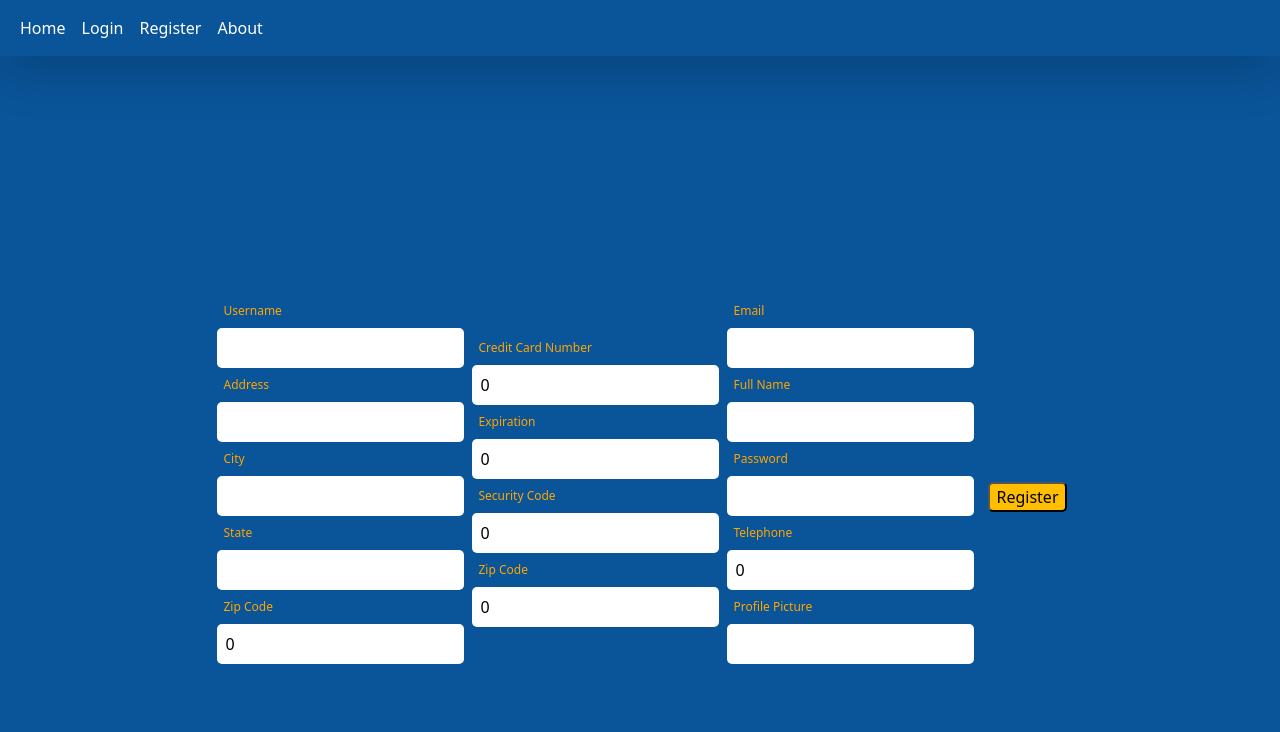
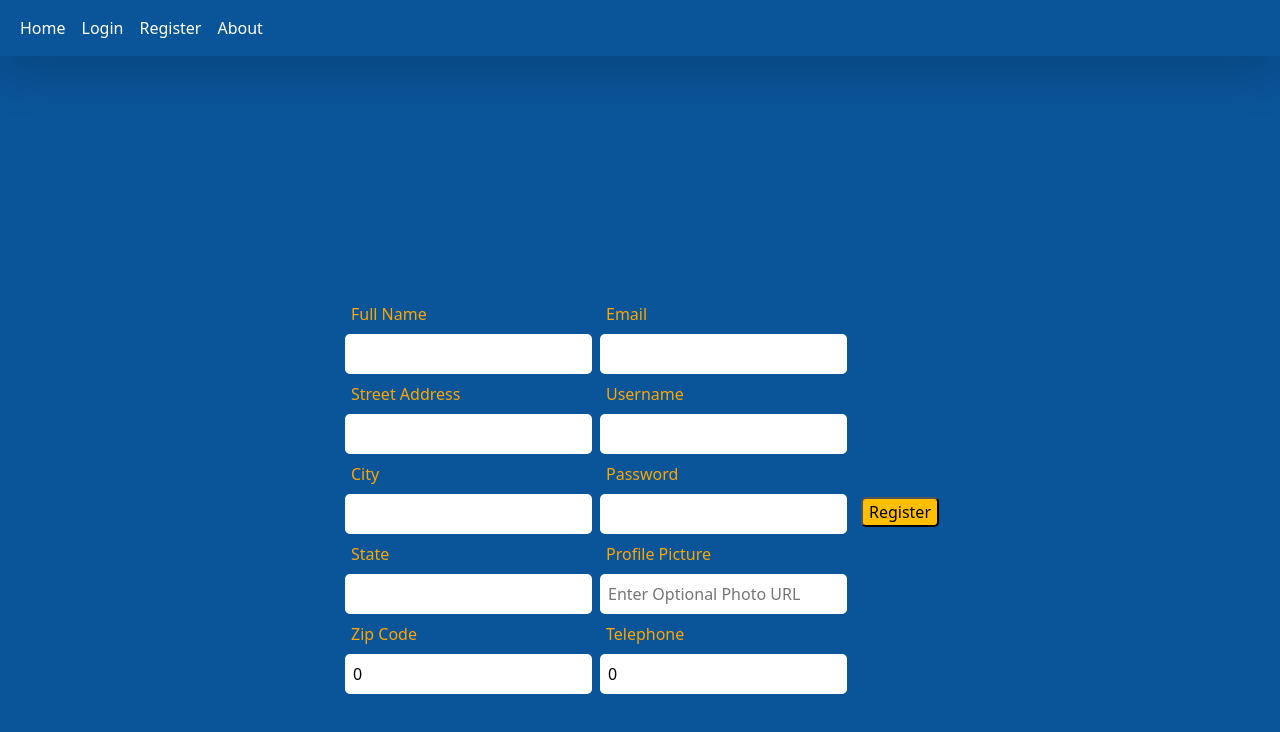
Before and after one commit to Gsned22/Project2-frontend, a React (Create React App) app: page /register in a window 1280 px wide. Shown: the top 732 px of the page. Built offline with nearby package versions, Linux system fonts and the light colour scheme; a web font is replaced by a local one.

Commit message:
updated Register and Login components

```diff
--- a/src/Login.tsx
+++ b/src/Login.tsx
@@ -35,7 +35,6 @@ function Login() {
             }
         } catch (err: any) {
             alert(err.response.data.message);
-            console.log(err.response.data.message);
         }
     }
 
--- a/src/Register.tsx
+++ b/src/Register.tsx
@@ -11,10 +11,6 @@ function Register() {
     const [city, setCity] = useState('');
     const [state, setState] = useState('');
     const [zipcode1, setZipcode1] = useState(0);
-    const [last4digits, setLast4Digits] = useState(0);
-    const [expiration, setExpiration] = useState(0);
-    const [security_code, setSecurityCode] = useState(0);
-    const [zipcode2, setZipcode2] = useState(0);
     const [email, setEmail] = useState('');
     const [full_name, setFullName] = useState('');
     const [profile_picture, setProfilePicture] = useState('');
@@ -29,12 +25,8 @@ function Register() {
                 'username': username,
                 'street_address': street_address,
                 'city': city, 'state': state, 'zipcode1': zipcode1,
-                'last4digits': last4digits, 'expiration': expiration,
-                'security_code': security_code,
-                'zipcode2': zipcode2, 'email': email,
-                'full_name': full_name, 'profile_picture': profile_picture,
+                'email': email, 'full_name': full_name, 'profile_picture': profile_picture,
                 'password': password, 'phone_number': phone_number
-
             });
 
             if (response.status === 200) {
@@ -44,12 +36,9 @@ function Register() {
                 alert(message);
                 return navigate('/login')
             }
-
-        } catch (err) {
-
-            alert(err)
+        } catch (err: any) {
+            alert(err.response.data.message);
         }
-
     }
 
     return (
@@ -57,40 +46,29 @@ function Register() {
         <Container>
             <Wrapper>
                 <Form onSubmit={(event: any) => {event.preventDefault()}} >
-
                     <InputWrapper>
-                        <Label htmlFor='username' >Username</Label>
-                        <Input value={username} type='text' id='username' name='username' onChange={(e) => { setUsername(e.currentTarget.value) }} />
-                        <Label htmlFor='address' >Address</Label>
-                        <Input value={street_address} type='text' id='street_address' name='street_address' onChange={(e) => { setStreetAddress(e.currentTarget.value) }} />
+                        <Label htmlFor='password' >Full Name</Label>
+                        <Input value={full_name} type='text' id='full_name' name='full_name' required onChange={(e) => { setFullName(e.currentTarget.value) }} />
+                        <Label htmlFor='address' >Street Address</Label>
+                        <Input value={street_address} type='text' id='street_address' required name='street_address' onChange={(e) => { setStreetAddress(e.currentTarget.value) }} />
                         <Label htmlFor='city' >City</Label>
-                        <Input value={city} type='text' id='city' name='city' onChange={(e) => { setCity(e.currentTarget.value) }} />
+                        <Input value={city} type='text' id='city' name='city' required onChange={(e) => { setCity(e.currentTarget.value) }} />
                         <Label htmlFor='state' >State</Label>
-                        <Input value={state} type='text' id='state' name='state' onChange={(e) => { setState(e.currentTarget.value) }} />
+                        <Input value={state} type='text' id='state' name='state' required onChange={(e) => { setState(e.currentTarget.value) }} />
                         <Label htmlFor='zip_code1' >Zip Code</Label>
-                        <Input value={zipcode1} type='number' id='zip_code1' name='zip_code1' onChange={(e) => { setZipcode1(Number(e.currentTarget.value)) }} />
-                    </InputWrapper>
-                    <InputWrapper>
-                        <Label htmlFor='credit_card_number' >Credit Card Number</Label>
-                        <Input value={last4digits} type='number' id='credit_card_info' name='credit_card_info' onChange={(e) => { setLast4Digits(Number(e.currentTarget.value)) }} />
-                        <Label htmlFor='expiration' >Expiration</Label>
-                        <Input value={expiration} type='number' id='expiration' name='expiration' onChange={(e) => { setExpiration(Number(e.currentTarget.value)) }} />
-                        <Label htmlFor='security_code' >Security Code</Label>
-                        <Input value={security_code} type='number' id='security_code' name='security_code' onChange={(e) => { setSecurityCode(Number(e.currentTarget.value)) }} />
-                        <Label htmlFor='zip_code2' >Zip Code</Label>
-                        <Input value={zipcode2} type='number' id='zip_code2' name='zip_code2' onChange={(e) => { setZipcode2(Number(e.currentTarget.value)) }} />
+                        <Input value={zipcode1} type='number' id='zip_code1' name='zip_code1' required onChange={(e) => { setZipcode1(Number(e.currentTarget.value)) }} />
                     </InputWrapper>
                     <InputWrapper>
                         <Label htmlFor='email' >Email</Label>
-                        <Input value={email} type='text' id='email' name='email' onChange={(e) => { setEmail(e.currentTarget.value) }} />
-                        <Label htmlFor='password' >Full Name</Label>
-                        <Input value={full_name} type='text' id='full_name' name='full_name' onChange={(e) => { setFullName(e.currentTarget.value) }} />
+                        <Input value={email} type='text' id='email' name='email' required onChange={(e) => { setEmail(e.currentTarget.value) }} />
+                        <Label htmlFor='username' >Username</Label>
+                        <Input value={username} type='text' id='username' name='username' required onChange={(e) => { setUsername(e.currentTarget.value) }} />
                         <Label htmlFor='password' >Password</Label>
-                        <Input value={password} type='password' id='password' name='password' onChange={(e) => { setPassword(e.currentTarget.value) }} />
+                        <Input value={password} type='password' id='password' name='password' required onChange={(e) => { setPassword(e.currentTarget.value) }} />
+                        <Label htmlFor='profile_picture' >Profile Picture</Label>
+                        <Input value={profile_picture} type='text' id='profile_picture' name='profile_picture' placeholder='Enter Optional Photo URL' onChange={(e) => { setProfilePicture(e.currentTarget.value) }} />
                         <Label htmlFor='phone_number' >Telephone</Label>
                         <Input value={phone_number} type='number' id='phone_number' name='phone_number' onChange={(e) => { setPhoneNumber(Number(e.currentTarget.value)) }} />
-                        <Label htmlFor='profile_picture' >Profile Picture</Label>
-                        <Input value={profile_picture} type='text' id='profile_picture' name='profile_picture' onChange={(e) => { setProfilePicture(e.currentTarget.value) }} />
                     </InputWrapper>
                     <ButtonWrapper>
                         <button type='submit' onClick={newRegister} >Register</button>
@@ -127,7 +105,6 @@ margin-top: -200px;
 
 const Form = styled.form`
 display: flex;
-//flex-direction: column;
 justify-content: center;
 align-items: center;
 padding: 5rem;
@@ -144,7 +121,6 @@ justify-content: center;
 
 const Label = styled.label`
 display: flex;
-font-size: 12px;
 color: rgb(255, 166, 0);
 margin-left: 10px;
 `
```
